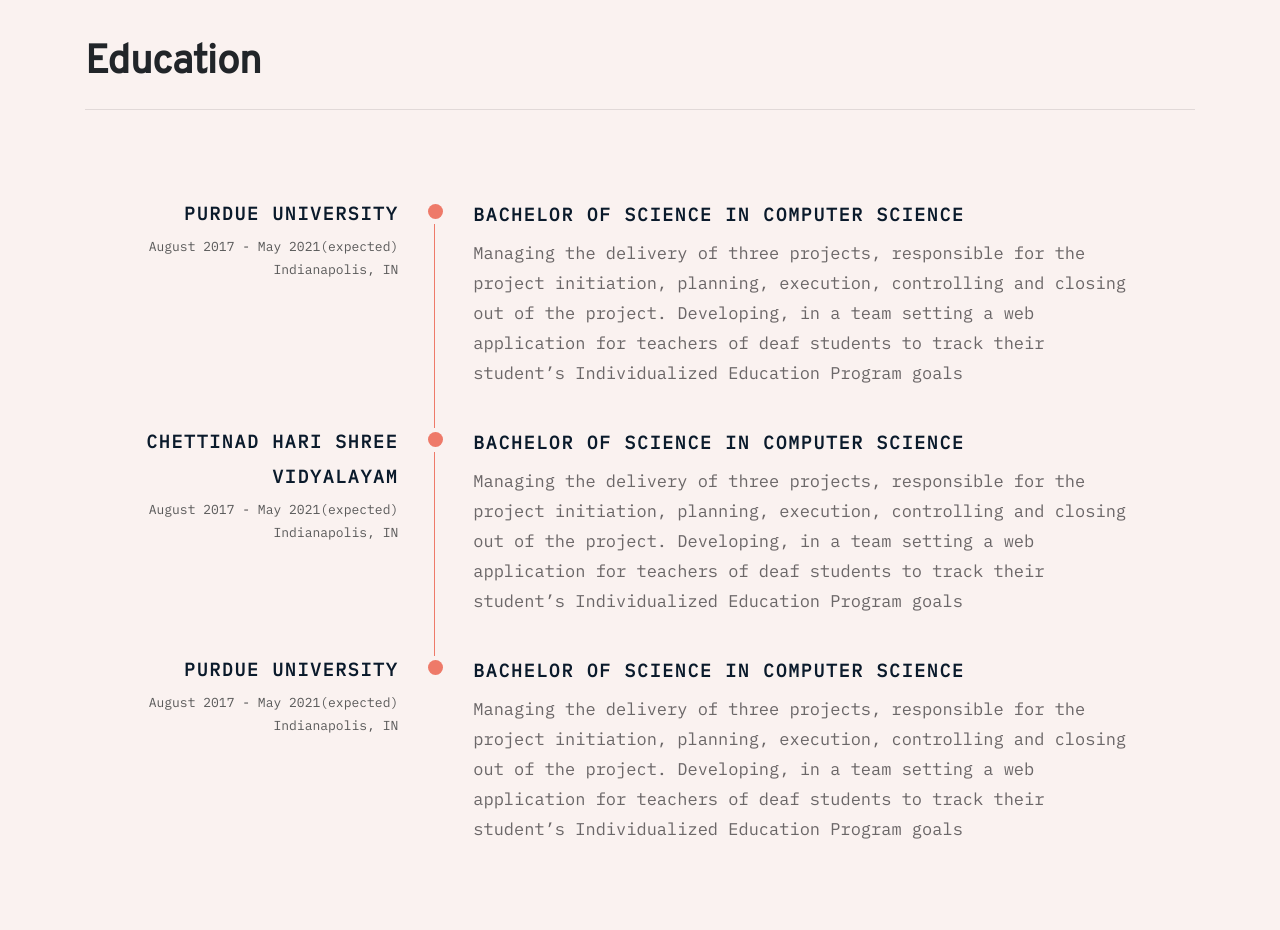
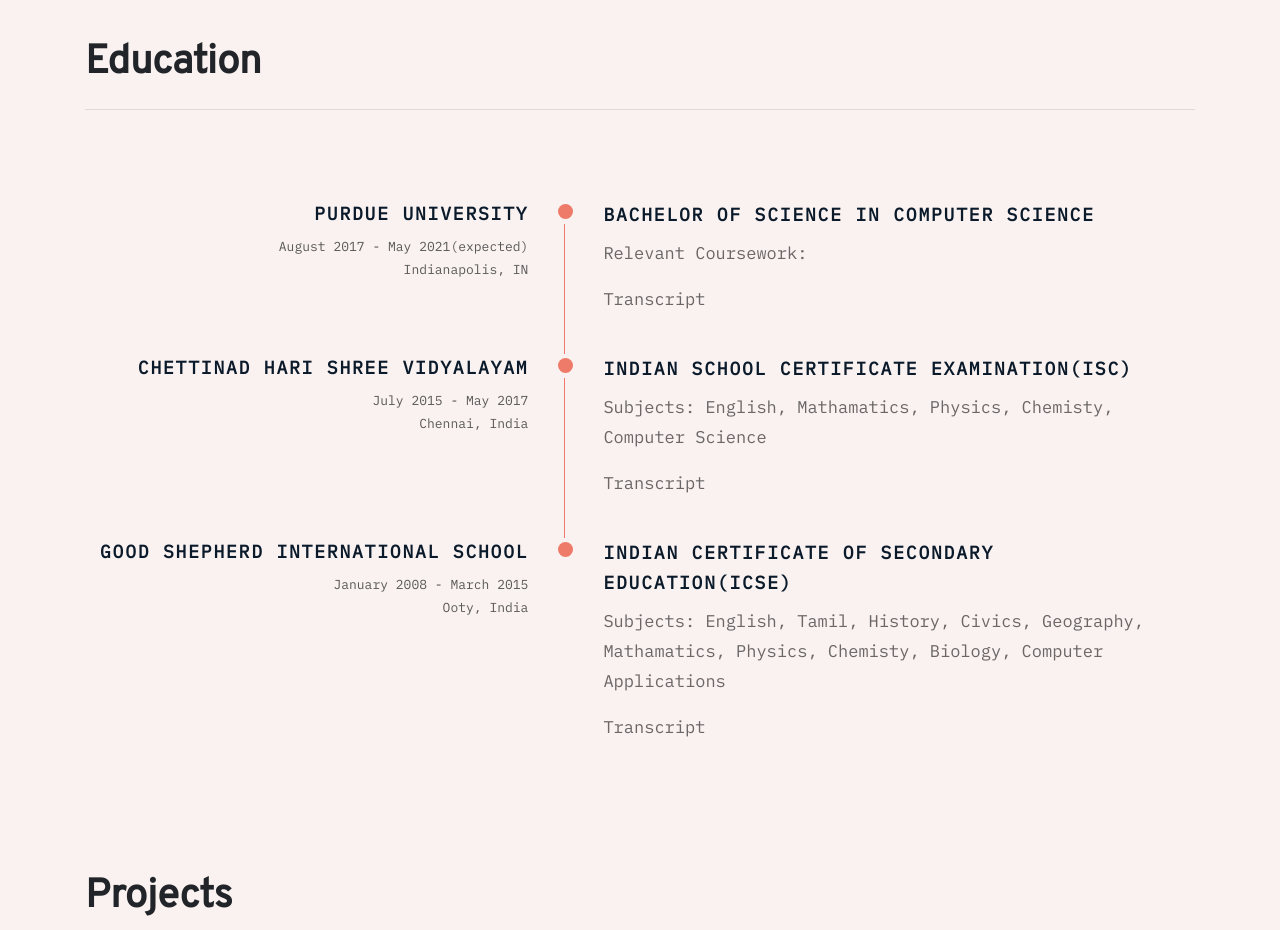
Before and after one commit to shwethaumashanker/shwethaumashanker.github.io, a plain HTML site: page index.html in a window 1280 px wide. Shown: the part 1760-2690 px from the top of the page. Drawn offline with nearby package versions, Linux system fonts and the light colour scheme; a web font is replaced by a local one.

Commit message:
timeline update

```diff
--- a/css/timeline.css
+++ b/css/timeline.css
@@ -88,7 +88,7 @@
   .timeline-info {
     margin: 0 0 0.5em 0;
     white-space: nowrap;
-    text-align: right;
+
   }
 
   .timeline-info span{
@@ -235,6 +235,9 @@
       position: relative;
       left: -45px;
     }
+    .timeline-info {
+      text-align: right;
+    }
   }
 
   /*----------------------------------------------
--- a/index.html
+++ b/index.html
@@ -70,6 +70,15 @@
                     <div class="text bold">Software Developer, Front-end enthusiast, Product Engineer</div>
                     <div class="text">Senior in Computer Science at Purdue University.</div>
                     <div class="text">I'm looking for full time positions in 2021</div>
+                    <div class="row">
+                    <i class="fa fa-github fa-4x icon-3d"></i>
+
+                    <i class="fa fa-linkedin fa-4x icon-3d"></i>
+                    <i class="fa fa-instagram fa-4x icon-3d"></i>
+                    <i class="fa fa-devpost fa-4x icon-3d"></i>
+
+                    </div>
+
                 </div>
 
                 <div class="col-md-6 wow fadeInRight">
@@ -87,10 +96,10 @@
                     </div>
                 </div>
         <div id="Experience" class="container">
-            <div class="content  wow fadeInUp">
-                <div class="big-header">Experience</div>
+            <div class="content">
+                <div class="big-header wow fadeInUp">Experience</div>
                 <hr>
-                <div class="container-fluid">
+                <div class="container-fluid wow fadeInLeft">
                     <div class="row p-t example-split">
                         <div class="col-xs-10 col-xs-offset-1 col-sm-11 m-auto">
                             <ul class="timeline timeline-split">
@@ -140,14 +149,14 @@
                 </div>
             </div>
         </div>
-        <div id="Education" class="container wow fadeInUp">
+        <div id="Education" class="container">
             <div class="content">
-                <a class="big-header">Education</a>
+                <a class="big-header  wow fadeInUp">Education</a>
                 <hr>
-                <div class="container-fluid">
+                <div class="container-fluid  wow fadeInLeft">
 
                         <div class="row p-t example-split">
-                            <div class="col-xs-10 col-xs-offset-1 col-sm-11 m-auto">
+                            <div class="col-xs-10 col-xs-offset-1 col-sm-12 m-auto">
                                 <ul class="timeline timeline-split">
 
                                     <li class="timeline-item">
@@ -159,32 +168,37 @@
                                         <div class="timeline-marker"></div>
                                         <div class="timeline-content">
                                             <h3 class="timeline-title">Bachelor of Science in Computer Science </h3>
-                                            <p>Managing the delivery of three projects, responsible for the project initiation, planning, execution, controlling and closing out of the project. Developing, in a team setting a web application for teachers of deaf students to track their student’s Individualized Education Program goals</p>
+                                            <p>Relevant Coursework:</p>
+                                            <a>Transcript</a>
                                         </div>
                                     </li>
                                     <li class="timeline-item">
                                         <div class="timeline-info">
-                                            <h3 class="timeline-title">Chettinad Hari Shree</h3>
-                                            <h3 class="timeline-title">Vidyalayam</h3>
-                                            <div>August 2017 - May 2021(expected)</div>
-                                            <div>Indianapolis, IN</div>
+                                            <h3 class="timeline-title">Chettinad Hari Shree Vidyalayam</h3>
+                                            <h3 class="timeline-title"></h3>
+                                            <div>July 2015 - May 2017</div>
+                                            <div>Chennai, India</div>
                                         </div>
                                         <div class="timeline-marker"></div>
                                         <div class="timeline-content">
-                                            <h3 class="timeline-title">Bachelor of Science in Computer Science </h3>
-                                            <p>Managing the delivery of three projects, responsible for the project initiation, planning, execution, controlling and closing out of the project. Developing, in a team setting a web application for teachers of deaf students to track their student’s Individualized Education Program goals</p>
+                                                <h3 class="timeline-title">Indian School Certificate Examination(ISC)</h3>
+
+                                            <p>Subjects: English, Mathamatics, Physics, Chemisty, Computer Science</p>
+                                            <a>Transcript</a>
                                         </div>
                                     </li>
                                     <li class="timeline-item">
                                         <div class="timeline-info">
-                                            <h3 class="timeline-title">Purdue University</h3>
-                                            <div>August 2017 - May 2021(expected)</div>
-                                            <div>Indianapolis, IN</div>
+                                            <h3 class="timeline-title">Good Shepherd International School</h3>
+                                            <div>January 2008 - March 2015</div>
+                                            <div>Ooty, India</div>
                                         </div>
                                         <div class="timeline-marker"></div>
+
                                         <div class="timeline-content">
-                                            <h3 class="timeline-title">Bachelor of Science in Computer Science </h3>
-                                            <p>Managing the delivery of three projects, responsible for the project initiation, planning, execution, controlling and closing out of the project. Developing, in a team setting a web application for teachers of deaf students to track their student’s Individualized Education Program goals</p>
+                                                <h3 class="timeline-title">Indian Certificate of Secondary Education(ICSE)</h3>
+                                                <p>Subjects: English, Tamil, History, Civics, Geography, Mathamatics, Physics, Chemisty, Biology, Computer Applications</p>
+                                                <a>Transcript</a>
                                         </div>
                                     </li>
 
@@ -364,7 +378,7 @@
                 </div>
 
                 <footer class="p-5">
-                    <div class="footer float-right">Made with ♥ &nbsp;© 2020 · Shwetha Umashanker · All rights reserved
+                    <div class="footer float-right">Made with ♥ &nbsp;Designed & Built by Shwetha Umashanker
                     </div>
 
                 </footer>
```
